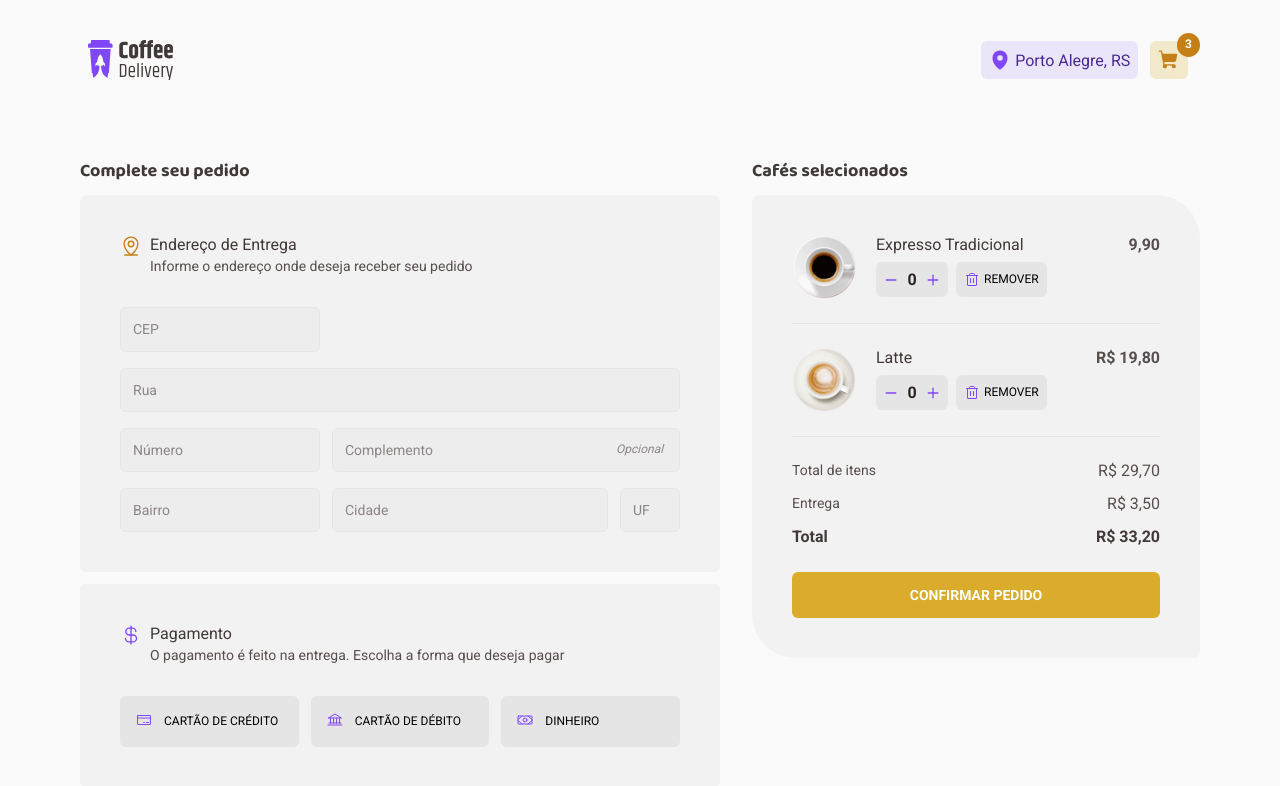
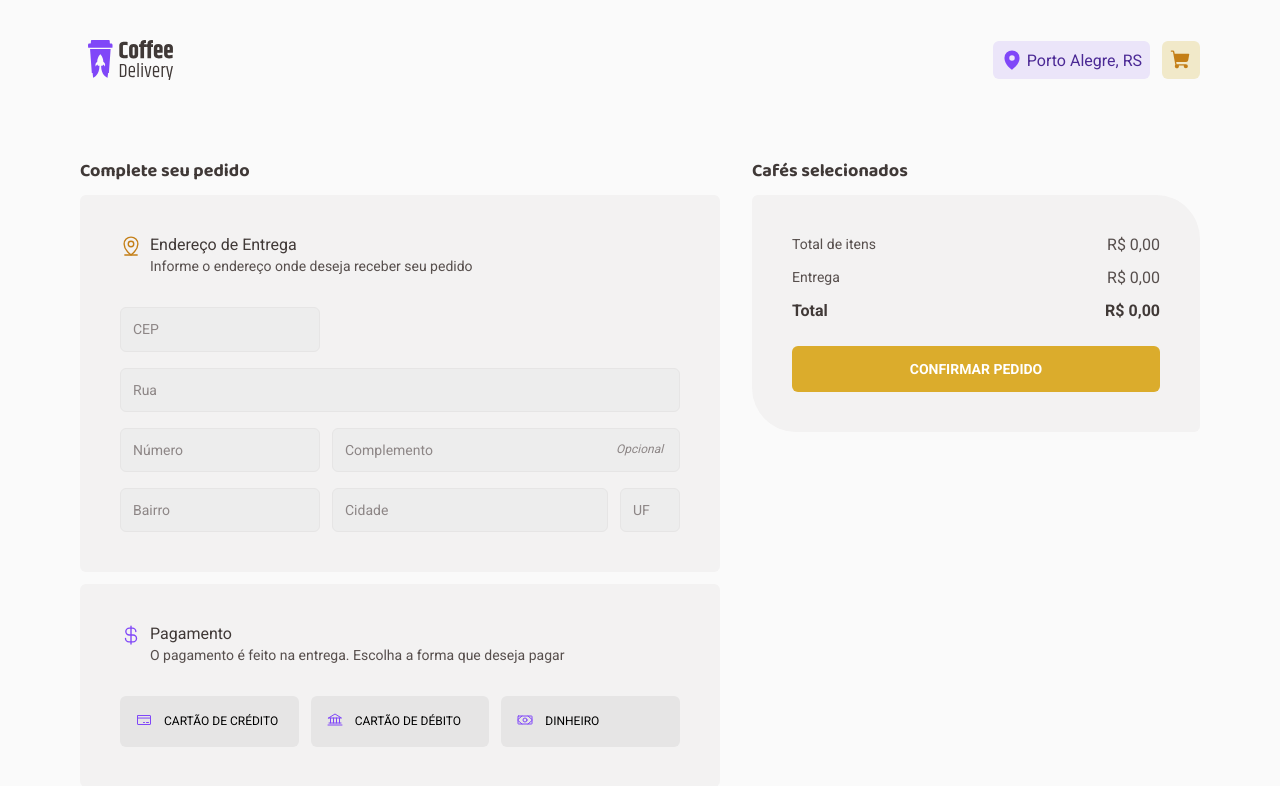
Before and after one commit to lucasroseti/ignite-reactjs-coffeedelivery, a React (Vite) app: page /checkout in a window 1280 px wide. Shown: the top 786 px of the page. Built offline with nearby package versions, Linux system fonts and the light colour scheme.

Commit message:
Add coffee in chart
Coffee selected push in order chart

```diff
--- a/src/components/Header/index.tsx
+++ b/src/components/Header/index.tsx
@@ -1,4 +1,7 @@
+import { useContext } from 'react'
 import { MapPin, ShoppingCart } from 'phosphor-react'
+
+import { CoffeesContext } from '../../contexts/CoffeesContext'
 
 import { Images } from '../../assets'
 
@@ -11,9 +14,11 @@ import {
   ShoppingCartSection,
 } from './styles'
 
-const counter = 3
+export function Header() {
+  const { order } = useContext(CoffeesContext)
 
-export function Header() {
+  const countOfCoffeesSelected = order.coffees.length
+
   return (
     <HeaderContainer>
       <HomeLink to="/" title="Home">
@@ -31,9 +36,9 @@ export function Header() {
             <ShoppingCart size={22} weight="fill" />
           </ShoppingCartLink>
 
-          {counter > 0 && (
+          {countOfCoffeesSelected > 0 && (
             <ShoppingCartCounter>
-              <span>{counter}</span>
+              <span>{countOfCoffeesSelected}</span>
             </ShoppingCartCounter>
           )}
         </ShoppingCartSection>
--- a/src/contexts/CoffeesContext.tsx
+++ b/src/contexts/CoffeesContext.tsx
@@ -1,8 +1,11 @@
 import { createContext, ReactNode, useEffect, useReducer } from 'react'
 
-import { alterQuantityCoffeeAction } from '../reducers/coffees/action'
+import {
+  addCoffeeInOrderAction,
+  alterQuantityCoffeeAction,
+} from '../reducers/coffees/action'
 
-import { Coffee, coffeesReducer } from '../reducers/coffees/reducer'
+import { Coffee, coffeesReducer, Order } from '../reducers/coffees/reducer'
 import { coffeesList } from '../data/coffees'
 
 interface CoffeesContextProviderProps {
@@ -11,6 +14,8 @@ interface CoffeesContextProviderProps {
 
 interface CoffeesContextType {
   coffees: Coffee[]
+  order: Order
+  addCoffeeInOrder: (id: number) => void
   alterQuantityCoffee: (id: number, quantity: number) => void
 }
 
@@ -19,36 +24,54 @@ export const CoffeesContext = createContext({} as CoffeesContextType)
 export function CoffeesContextProvider({
   children,
 }: CoffeesContextProviderProps) {
+  const contextInitialize = {
+    coffees: coffeesList,
+    order: {
+      coffees: [],
+      total: {
+        delivery: 0,
+        items: 0,
+      },
+    },
+  }
+
   const [coffeesState, dispatch] = useReducer(
     coffeesReducer,
-    {
-      coffees: [],
-    },
+    contextInitialize,
     () => {
       const storedStateAsJSON = localStorage.getItem(
         '@coffeedelivery:coffees-state-1.0.0',
       )
 
       if (storedStateAsJSON) return JSON.parse(storedStateAsJSON)
-      return {
-        coffees: coffeesList,
-      }
+
+      return contextInitialize
     },
   )
 
-  const { coffees } = coffeesState
+  const { coffees, order } = coffeesState
 
   useEffect(() => {
     const stateJSON = JSON.stringify(coffeesState)
     localStorage.setItem('@coffeedelivery:coffees-state-1.0.0', stateJSON)
   }, [coffeesState])
 
+  function addCoffeeInOrder(id: number) {
+    const coffeeSelected = coffees.find((coffee) => coffee.id === id)
+
+    if (coffeeSelected) {
+      dispatch(addCoffeeInOrderAction(coffeeSelected))
+    }
+  }
+
   function alterQuantityCoffee(id: number, quantity: number) {
     dispatch(alterQuantityCoffeeAction(id, quantity))
   }
 
   return (
-    <CoffeesContext.Provider value={{ coffees, alterQuantityCoffee }}>
+    <CoffeesContext.Provider
+      value={{ coffees, order, addCoffeeInOrder, alterQuantityCoffee }}
+    >
       {children}
     </CoffeesContext.Provider>
   )
--- a/src/pages/Checkout/index.tsx
+++ b/src/pages/Checkout/index.tsx
@@ -1,4 +1,6 @@
-import { FormEvent } from 'react'
+import { FormEvent, useContext } from 'react'
+
+import { CoffeesContext } from '../../contexts/CoffeesContext'
 
 import { Address } from './components/Address'
 import { Order } from './components/Order'
@@ -6,32 +8,9 @@ import { Payment } from './components/Payment'
 
 import { CheckoutContainer, CheckoutSection } from './styles'
 
-import { CoffeeListImages } from '../../assets'
+export function Checkout() {
+  const { order } = useContext(CoffeesContext)
 
-const order = {
-  coffees: [
-    {
-      id: 1,
-      source: CoffeeListImages.EspressoSVG,
-      name: 'Expresso Tradicional',
-      price: '9,90',
-      quantity: 0,
-    },
-    {
-      id: 2,
-      source: CoffeeListImages.LatteSVG,
-      name: 'Latte',
-      price: 'R$ 19,80',
-      quantity: 0,
-    },
-  ],
-  total: {
-    items: 29.7,
-    delivery: 3.5,
-  },
-}
-
-export function Checkout() {
   function handleFinishOrder(event: FormEvent) {
     event.preventDefault()
   }
--- a/src/pages/Home/components/CoffeeItem/index.tsx
+++ b/src/pages/Home/components/CoffeeItem/index.tsx
@@ -2,6 +2,7 @@ import { useContext } from 'react'
 import { ShoppingCart } from 'phosphor-react'
 
 import { CoffeesContext } from '../../../../contexts/CoffeesContext'
+import { Coffee } from '../../../../reducers/coffees/reducer'
 
 import { AmountInput } from '../../../../components'
 
@@ -16,15 +17,7 @@ import {
   CoffeeTags,
 } from './styles'
 
-interface CoffeeItemProps {
-  id: number
-  source: string
-  name: string
-  description: string
-  tags: string[]
-  price: string
-  quantity: number
-}
+interface CoffeeItemProps extends Coffee {}
 
 export function CoffeeItem({
   id,
@@ -35,7 +28,13 @@ export function CoffeeItem({
   price,
   quantity,
 }: CoffeeItemProps) {
-  const { alterQuantityCoffee } = useContext(CoffeesContext)
+  const { addCoffeeInOrder, alterQuantityCoffee } = useContext(CoffeesContext)
+
+  const isQuantityEqualThanZero = quantity === 0
+
+  function handleAddCoffeeInOrder(id: number) {
+    addCoffeeInOrder(id)
+  }
 
   function handleAmountQuantityChange(quantity: number) {
     alterQuantityCoffee(id, quantity)
@@ -67,7 +66,10 @@ export function CoffeeItem({
             onHandleAmountQuantityChange={handleAmountQuantityChange}
           />
 
-          <ChartButton>
+          <ChartButton
+            disabled={isQuantityEqualThanZero}
+            onClick={() => handleAddCoffeeInOrder(id)}
+          >
             <ShoppingCart size={22} weight="fill" />
           </ChartButton>
         </CoffeeActions>
--- a/src/reducers/coffees/action.ts
+++ b/src/reducers/coffees/action.ts
@@ -1,5 +1,17 @@
+import { Coffee } from './reducer'
+
 export enum ActionTypes {
+  ADD_COFFEE_IN_ORDER_ACTION = 'ADD_COFFEE_IN_ORDER_ACTION',
   ALTER_QUANTITY_COFFEE_ACTION = 'ALTER_QUANTITY_COFFEE_ACTION',
+}
+
+export function addCoffeeInOrderAction(coffee: Coffee) {
+  return {
+    type: ActionTypes.ADD_COFFEE_IN_ORDER_ACTION,
+    payload: {
+      coffee,
+    },
+  }
 }
 
 export function alterQuantityCoffeeAction(coffeeId: number, quantity: number) {
--- a/src/reducers/coffees/reducer.ts
+++ b/src/reducers/coffees/reducer.ts
@@ -12,12 +12,27 @@ export interface Coffee {
   quantity: number
 }
 
+interface Total {
+  delivery: number
+  items: number
+}
+
+export interface Order {
+  coffees: Coffee[]
+  total: Total
+}
+
 interface CoffeesState {
   coffees: Coffee[]
+  order: Order
 }
 
 export function coffeesReducer(state: CoffeesState, action: any) {
   switch (action.type) {
+    case ActionTypes.ADD_COFFEE_IN_ORDER_ACTION:
+      return produce(state, (draft) => {
+        draft.order.coffees.push(action.payload.coffee)
+      })
     case ActionTypes.ALTER_QUANTITY_COFFEE_ACTION: {
       const coffeeSelectedIndex = state.coffees.findIndex((coffee) => {
         return coffee.id === action.payload.coffeeId
```
